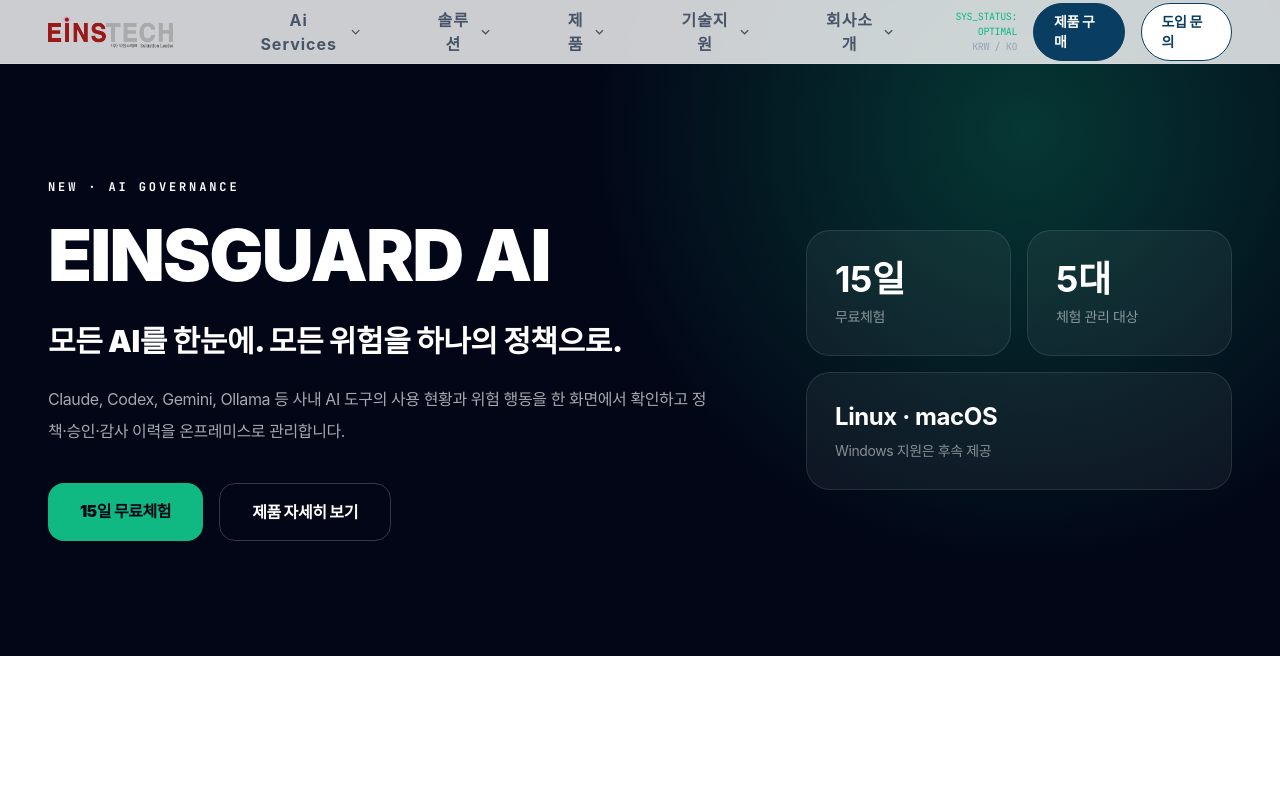
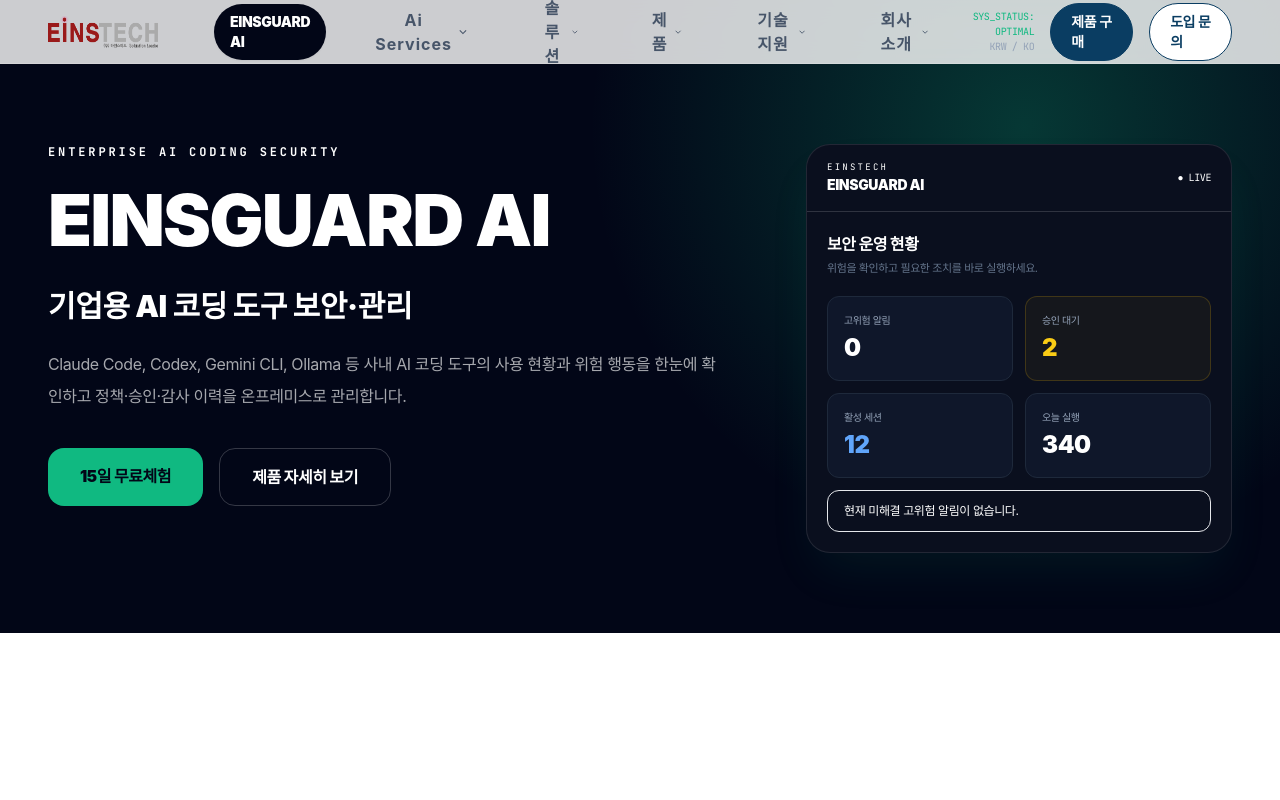
Before and after one commit to yumunix/einstech-landing, a Next.js app: page / in a window 1280 px wide. Shown: the top 800 px of the page. Built offline with nearby package versions, Linux system fonts and the light colour scheme; some icons are missing; a web font is replaced by a local one.

Commit message:
feat: refine EINSGUARD AI homepage experience

```diff
--- a/app/einsguard-ai/page.jsx
+++ b/app/einsguard-ai/page.jsx
@@ -6,9 +6,9 @@
 
 export const metadata = createPageMetadata({
   path: "/einsguard-ai",
-  title: "EINSGUARD AI — 기업용 AI 사용·보안 거버넌스 | EINSTECH",
-  description: "Claude, Codex 등 기업 내 AI 도구 사용을 온프레미스에서 모니터링하고 정책·승인·차단·위험 대응을 통합하는 AI 거버넌스 제품입니다. 15일 무료체험.",
-  keywords: ["EINSGUARD AI", "아인스가드 AI", "AI 거버넌스", "Claude 모니터링", "Codex 보안", "Shadow AI", "온프레미스 AI 보안"],
+  title: "EINSGUARD AI — 기업용 AI 코딩 도구 보안·관리 | EINSTECH",
+  description: "Claude Code, Codex, Gemini CLI 등 기업 내 AI 코딩 도구 사용을 온프레미스에서 모니터링하고 정책·승인·차단·위험 대응을 통합합니다. 15일 무료체험.",
+  keywords: ["EINSGUARD AI", "아인스가드 AI", "AI 코딩 보안", "AI 코딩 도구 관리", "Claude Code 모니터링", "Codex 보안", "Shadow AI", "온프레미스 AI 보안"],
 });
 
 const capabilities = [
@@ -37,7 +37,7 @@
 ];
 
 export default function AiSentinelPage(){
-  const structuredData={"@context":"https://schema.org","@type":"SoftwareApplication",name:"EINSGUARD AI",applicationCategory:"SecurityApplication",operatingSystem:"Linux, macOS",description:"기업 내 AI 도구 사용과 위험을 통합 관리하는 온프레미스 AI 거버넌스 솔루션",offers:[{"@type":"Offer",name:"15일 무료체험",price:"0",priceCurrency:"KRW"},{"@type":"Offer",name:"Basic",price:"49000",priceCurrency:"KRW"},{"@type":"Offer",name:"Standard",price:"129000",priceCurrency:"KRW"},{"@type":"Offer",name:"Business",price:"229000",priceCurrency:"KRW"}]};
+  const structuredData={"@context":"https://schema.org","@type":"SoftwareApplication",name:"EINSGUARD AI",applicationCategory:"SecurityApplication",operatingSystem:"Linux, macOS",description:"기업 내 AI 코딩 도구 사용과 위험을 통합 관리하는 온프레미스 보안·거버넌스 솔루션",offers:[{"@type":"Offer",name:"15일 무료체험",price:"0",priceCurrency:"KRW"},{"@type":"Offer",name:"Basic",price:"49000",priceCurrency:"KRW"},{"@type":"Offer",name:"Standard",price:"129000",priceCurrency:"KRW"},{"@type":"Offer",name:"Business",price:"229000",priceCurrency:"KRW"}]};
   return <><script type="application/ld+json" dangerouslySetInnerHTML={{__html:JSON.stringify(structuredData)}}/><Header/><main className="pt-16 bg-white text-slate-900">
     <section className="relative overflow-hidden bg-slate-950 py-24 text-white lg:py-32">
       <div className="absolute inset-0 bg-[radial-gradient(circle_at_75%_20%,rgba(16,185,129,.24),transparent_34%)]" />
--- a/app/page.jsx
+++ b/app/page.jsx
@@ -8,17 +8,20 @@
       <Header />
 
       {/* EINSGUARD AI — PRIMARY HERO */}
-      <section className="relative flex min-h-[82vh] items-center overflow-hidden bg-slate-950 pb-24 pt-40 text-white">
+      <section className="relative flex min-h-[74vh] items-center overflow-hidden bg-slate-950 pb-20 pt-32 text-white lg:pt-36">
         <div className="absolute inset-0 bg-[radial-gradient(circle_at_80%_20%,rgba(16,185,129,.28),transparent_38%)]"></div>
         <div className="relative mx-auto grid w-full max-w-page gap-12 px-6 lg:grid-cols-[1.25fr_.75fr] lg:px-12">
           <div>
-            <div className="font-mono text-xs font-black tracking-[.24em] text-emerald-300">NEW · AI GOVERNANCE</div>
+            <div className="font-mono text-xs font-black tracking-[.24em] text-emerald-300">ENTERPRISE AI CODING SECURITY</div>
             <h1 className="mt-6 font-display text-6xl font-black tracking-tight md:text-7xl">EINSGUARD AI</h1>
-            <p className="mt-5 text-2xl font-black text-emerald-300 md:text-3xl">모든 AI를 한눈에. 모든 위험을 하나의 정책으로.</p>
-            <p className="mt-6 max-w-2xl text-base leading-8 text-white/65">Claude, Codex, Gemini, Ollama 등 사내 AI 도구의 사용 현황과 위험 행동을 한 화면에서 확인하고 정책·승인·감사 이력을 온프레미스로 관리합니다.</p>
+            <p className="mt-5 text-2xl font-black text-emerald-300 md:text-3xl">기업용 AI 코딩 도구 보안·관리</p>
+            <p className="mt-6 max-w-2xl text-base leading-8 text-white/65">Claude Code, Codex, Gemini CLI, Ollama 등 사내 AI 코딩 도구의 사용 현황과 위험 행동을 한눈에 확인하고 정책·승인·감사 이력을 온프레미스로 관리합니다.</p>
             <div className="mt-9 flex flex-wrap gap-4"><a href="/downloads/einsguard-ai" className="rounded-2xl bg-emerald px-8 py-4 font-black text-slate-950">15일 무료체험</a><a href="/einsguard-ai" className="rounded-2xl border border-white/20 px-8 py-4 font-black text-white">제품 자세히 보기</a></div>
           </div>
-          <div className="grid grid-cols-2 gap-4 self-center"><div className="rounded-3xl border border-white/10 bg-white/5 p-7"><b className="text-4xl text-emerald-300">15일</b><p className="mt-2 text-sm text-white/50">무료체험</p></div><div className="rounded-3xl border border-white/10 bg-white/5 p-7"><b className="text-4xl text-emerald-300">5대</b><p className="mt-2 text-sm text-white/50">체험 관리 대상</p></div><div className="col-span-2 rounded-3xl border border-white/10 bg-white/5 p-7"><b className="text-2xl text-emerald-300">Linux · macOS</b><p className="mt-2 text-sm text-white/50">Windows 지원은 후속 제공</p></div></div>
+          <div className="self-center overflow-hidden rounded-3xl border border-white/10 bg-[#0a0f1e] shadow-2xl shadow-emerald/10">
+            <div className="flex items-center justify-between border-b border-slate-800 px-5 py-4"><div><div className="font-mono text-[9px] tracking-widest text-emerald-400">EINSTECH</div><div className="text-sm font-black">EINSGUARD AI</div></div><div className="font-mono text-[10px] text-emerald-400">● LIVE</div></div>
+            <div className="p-5"><div className="text-base font-black">보안 운영 현황</div><div className="mt-1 text-[11px] text-slate-500">위험을 확인하고 필요한 조치를 바로 실행하세요.</div><div className="mt-5 grid grid-cols-2 gap-3"><div className="rounded-xl border border-slate-800 bg-slate-900 p-4"><div className="text-[10px] text-slate-400">고위험 알림</div><div className="mt-1 text-2xl font-black text-emerald-400">0</div></div><div className="rounded-xl border border-yellow-500/20 bg-yellow-500/5 p-4"><div className="text-[10px] text-slate-400">승인 대기</div><div className="mt-1 text-2xl font-black text-yellow-400">2</div></div><div className="rounded-xl border border-slate-800 bg-slate-900 p-4"><div className="text-[10px] text-slate-400">활성 세션</div><div className="mt-1 text-2xl font-black text-blue-400">12</div></div><div className="rounded-xl border border-slate-800 bg-slate-900 p-4"><div className="text-[10px] text-slate-400">오늘 실행</div><div className="mt-1 text-2xl font-black text-white">340</div></div></div><div className="mt-3 rounded-xl border border-emerald-500/20 bg-emerald-500/5 px-4 py-3 text-xs text-emerald-300">현재 미해결 고위험 알림이 없습니다.</div></div>
+          </div>
         </div>
       </section>
 
--- a/components/sections/Header.jsx
+++ b/components/sections/Header.jsx
@@ -129,6 +129,9 @@
           </a>
 
           <div className="hidden md:flex items-center gap-6">
+            <a href="/einsguard-ai" className="rounded-full bg-slate-950 px-4 py-2 text-sm font-black text-white shadow-sm transition-all hover:-translate-y-0.5 hover:bg-emerald hover:text-slate-950">
+              EINSGUARD AI
+            </a>
             <NavDropdown
               id="ai"
               label="Ai Services"
@@ -210,6 +213,9 @@
       {mobileOpen && (
         <div className="md:hidden bg-white border-b border-slate-100">
           <div className="px-6 py-4 flex flex-col gap-1">
+            <a href="/einsguard-ai" className="mb-2 rounded-xl bg-slate-950 px-4 py-3 text-sm font-black text-white">
+              EINSGUARD AI · AI 코딩 보안 관리
+            </a>
             <div className="font-mono text-[10px] text-slate-400 uppercase tracking-widest pt-2 pb-1">
               Ai Services</div>
             {aiItems.map((item) => (
```
